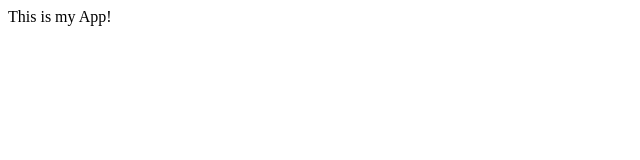
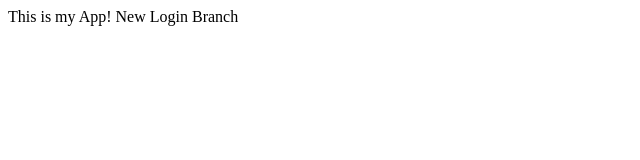
Before and after one commit to Rupam6789/myappsample, a plain HTML site: page index.html in a window 1280 px wide. Shown: the whole page, without its empty margins (0-640 px from the left). Drawn offline with Linux system fonts and the light colour scheme.

Commit message:
change login

```diff
--- a/index.html
+++ b/index.html
@@ -2,5 +2,7 @@
     <title>
         MyApp
     </title>
-    <body>This is my App!</body>
+    <body>This is my App!
+        New Login Branch
+    </body>
 </html>
```
Also changed, not shown: log.txt (added), login.html (added).
